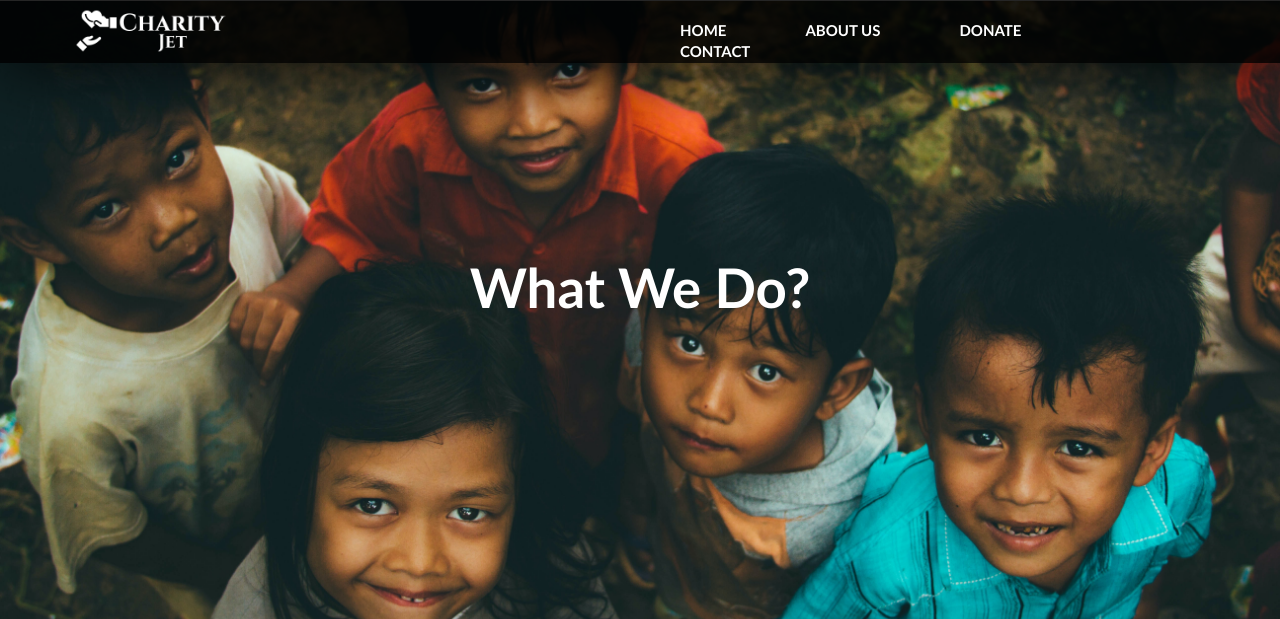
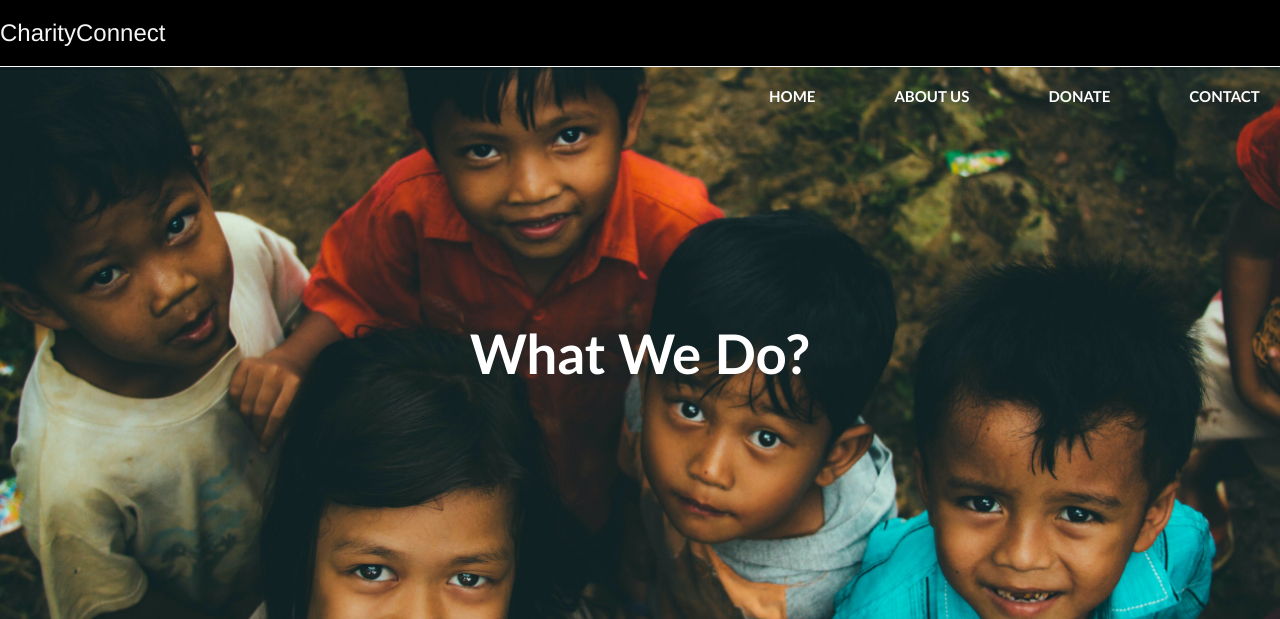
Before and after one commit to venkideshVenu/Charity_Connect, a plain HTML site: page about.html in a window 1280 px wide. Shown: the top 619 px of the page. Drawn offline with nearby package versions, Linux system fonts and the light colour scheme.

Commit message:
contact,index,about,styles updated

```diff
--- a/about.html
+++ b/about.html
@@ -17,9 +17,10 @@
 </head>
 <body>
     <!-- ----------------------------------------NAVBAR----------------------------------------------------->
-    <nav class="nav nav_top">
-        <div class="logo">
-            <a href="index.html"><img src="images/logo.png" width="250"></a>
+    <div class="header">
+        <h2>CharityConnect</h2>
+    </div>
+
         </div>
         <div class="nav_side">
             <a href="index.html">HOME</a>
@@ -79,8 +80,8 @@
     <!-- --------------------------------------------FOOTER-------------------------------------------------------->
     <footer>
         <div class="pages">
-            <a href="index.html"><img class="aimg" src="images/logo.png" width="250"></a>
-            <p>Charity Connect cares for needy children by empowering their caregivers to do their best work, with compassion, grace, integrity and excellence. Our end goal is to support children worldwide and see every child reach the potential that God has for them.</p>
+            <a href="index.html" class="aimg">CharityConnect</a>
+             <p>Charity Connect cares for needy children by empowering their caregivers to do their best work, with compassion, grace, integrity and excellence. Our end goal is to support children worldwide and see every child reach the potential that God has for them.</p>
             <a href="https://www.facebook.com/" target="_blank"><i class="fa fa-facebook" aria-hidden="true"></i></a>
             <a href="https://www.linkedin.com/" target="_blank"><i class="fa fa-linkedin" aria-hidden="true"></i></a>
             <a href="#"><i class="fa fa-instagram" aria-hidden="true"></i></a>
--- a/style.css
+++ b/style.css
@@ -1,6 +1,18 @@
+.header {
+    text-align: left;
+    padding: 20px 0;
+    background-color: #000000; /* Optional: add a background color */
+}
+
+.header h2 {
+    margin: 0;
+    font-size: 24px; /* Adjust the font size as needed */
+    color: #f6f6f6; /* Optional: set the text color */
+}
+
 body
 {
-    background-color: black;
+    background-color: rgb(0, 0, 0);
 }
 /*------------------------------------------------NAVBAR----------------------------------------*/
 .nav
@@ -19,17 +31,7 @@ body
     right:0;
     left:0;
 }
-.logo
-{
-    float:left;
-    width: 50%;
-}
-.logo img
-{
-    padding: 8px;
-    width:30%;
-    margin-left:10%;
-}
+
 .nav_side
 {
     float:right;
@@ -266,10 +268,12 @@ footer
     display: inline-block;
     font-family: 'Trebuchet MS', sans-serif;
 }
-footer .aimg
-{
-    margin-top:21%;
+footer.aimg {
+    font-size: 24px; /* Adjust the font size as needed */
+    color: #333; /* Optional: set the text color */
+    text-decoration: none; /* Optional: remove underline */
 }
+
 footer .pages
 {
     width:25%;
```
Also changed, not shown: contact.html (+5 -3 lines), index.html (+2 -2 lines).
